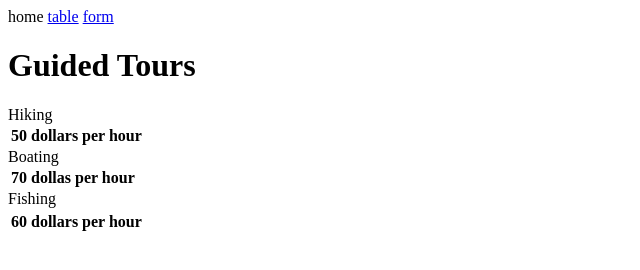
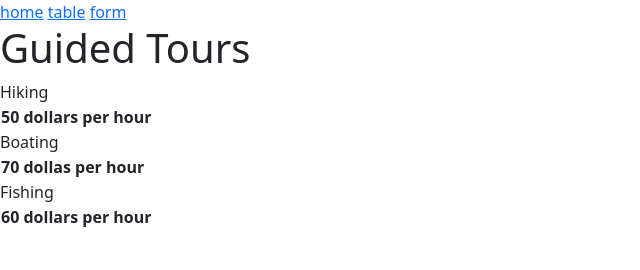
Before and after one commit to loralie2014/Week-3, a website: page table.html in a window 1280 px wide. Shown: the whole page, without its empty margins (0-640 px from the left). Drawn offline with nearby package versions, Linux system fonts and the light colour scheme.

Commit message:
fix nav link

```diff
--- a/index.html
+++ b/index.html
@@ -5,6 +5,8 @@
     <meta name="viewport" content="width=device-width, initial-scale=1.0">
     <title>Home</title>
     <link rel="stylesheet" href="./style.css">
+    <link rel="stylesheet" href="node_modules/bootstrap/dist/css/bootstrap.css">
+
 </head>
 <body>
     <div>
--- a/table.html
+++ b/table.html
@@ -4,13 +4,16 @@
     <meta charset="UTF-8">
     <meta name="viewport" content="width=device-width, initial-scale=1.0">
     <title><table></table></title>
-    <link rel"styles sheet" href="./style.css"
+    <link rel="stylesheet" href="./style.css">
+    <link rel="stylesheet" href="node_modules/bootstrap/dist/css/bootstrap.css">
+
 </head>
 <body>
-    <div
+    <div>
     <a href="index.html">home</a>
     <a href="./table.html">table</a>
     <a href="./Forms.html">form</a>
+    </div>
 </body>
 <h1>Guided Tours</h1>
 <table>
```
